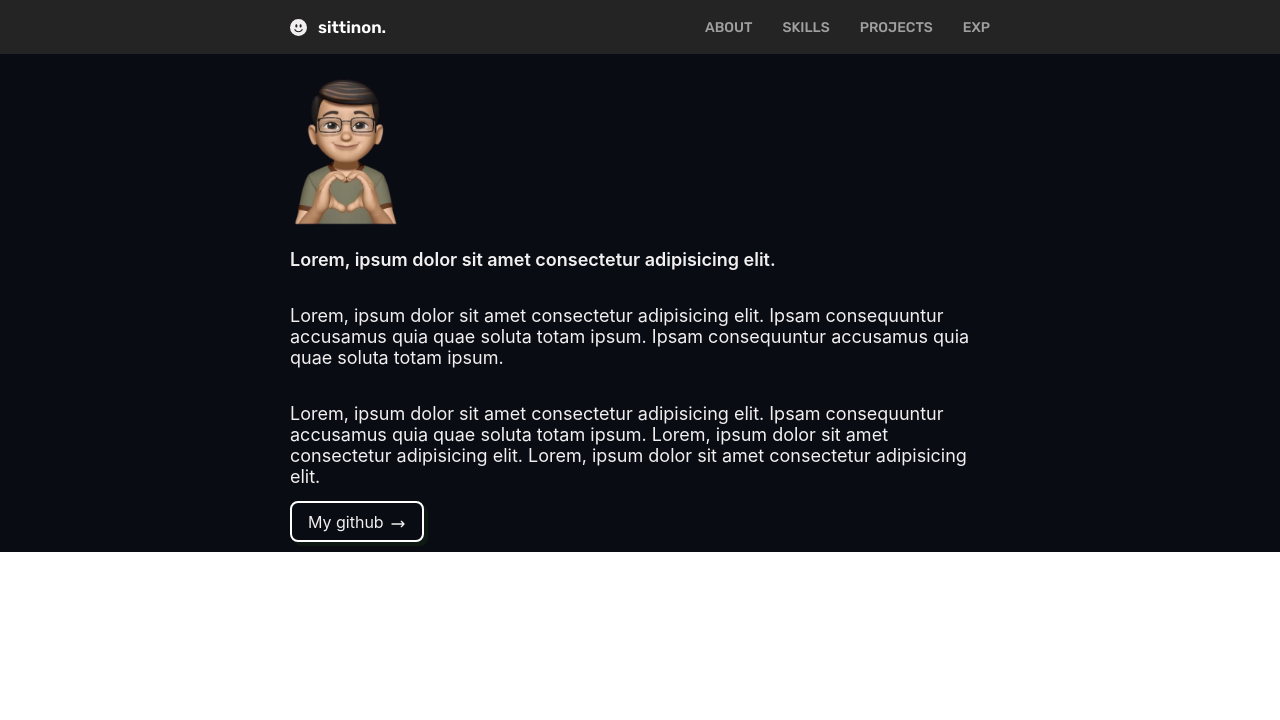
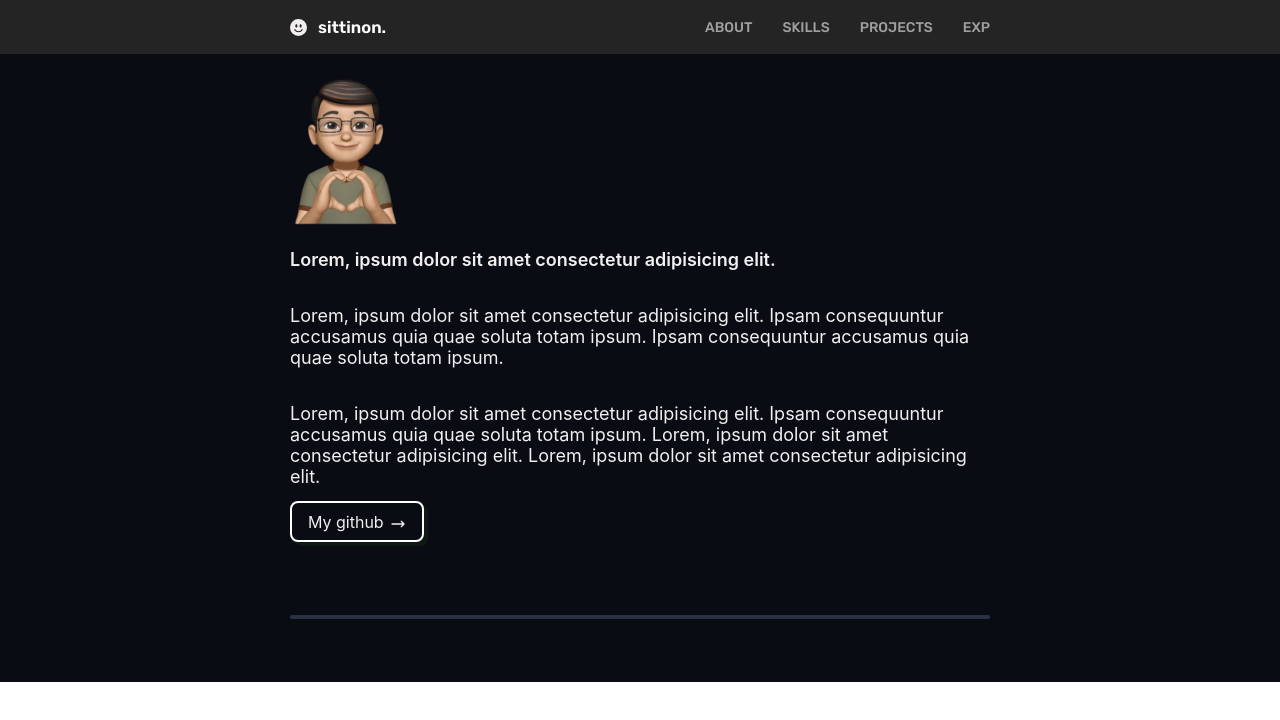
Before and after one commit to Grapeka/sittinonweb, a React (Create React App) app: page / in a window 1280 px wide. Shown: the top 720 px of the page. Built offline with nearby package versions, Linux system fonts and the light colour scheme.

Commit message:
feat: spacer

```diff
--- a/src/components/Spacer/Spacer.js
+++ b/src/components/Spacer/Spacer.js
@@ -0,0 +1,14 @@
+import classes from "./Spacer.module.scss";
+import Wrapper from "../../UI/Wrapper/Wrapper";
+
+const Spacer = () => {
+  return (
+    <Wrapper>
+      <div className={classes.container}>
+        <div className={classes.spacer}></div>
+      </div>
+    </Wrapper>
+  );
+};
+
+export default Spacer;
--- /dev/null
+++ b/src/components/Spacer/Spacer.module.scss
@@ -0,0 +1,13 @@
+.container {
+  width: 100%;
+  height: 130px;
+  display: flex;
+  flex-direction: row;
+  align-items: center;
+  .spacer {
+    width: 100%;
+    height: 4px;
+    background-color: #293244;
+    border-radius: 5px;
+  }
+}
--- a/src/pages/Home.js
+++ b/src/pages/Home.js
@@ -2,6 +2,7 @@ import classes from "./Home.module.scss";
 import { useState } from "react";
 import Navbar from "../components/์Navbar/Navbar";
 import Greeting from "../components/Greeting/Greeting";
+import Spacer from "../components/Spacer/Spacer";
 
 const Home = () => {
   const [navMobileOverlay, setNavMobileOverlay] = useState(false);
@@ -12,6 +13,7 @@ const Home = () => {
         setNavMobileOverlay={setNavMobileOverlay}
       />
       <Greeting />
+      <Spacer />
       <div className={classes.sth}></div>
     </div>
   );
```
Also changed, not shown: src/note.txt.
